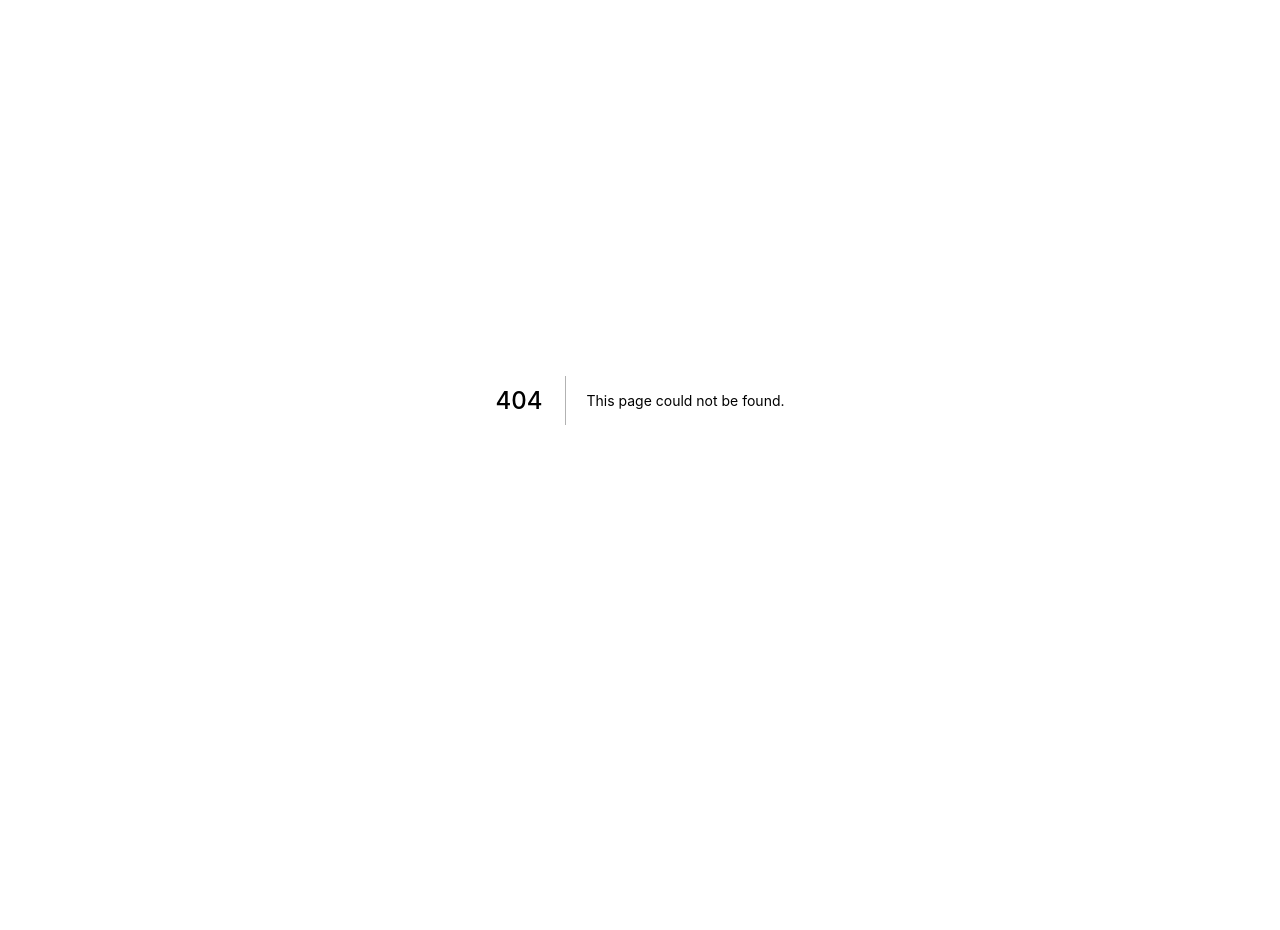
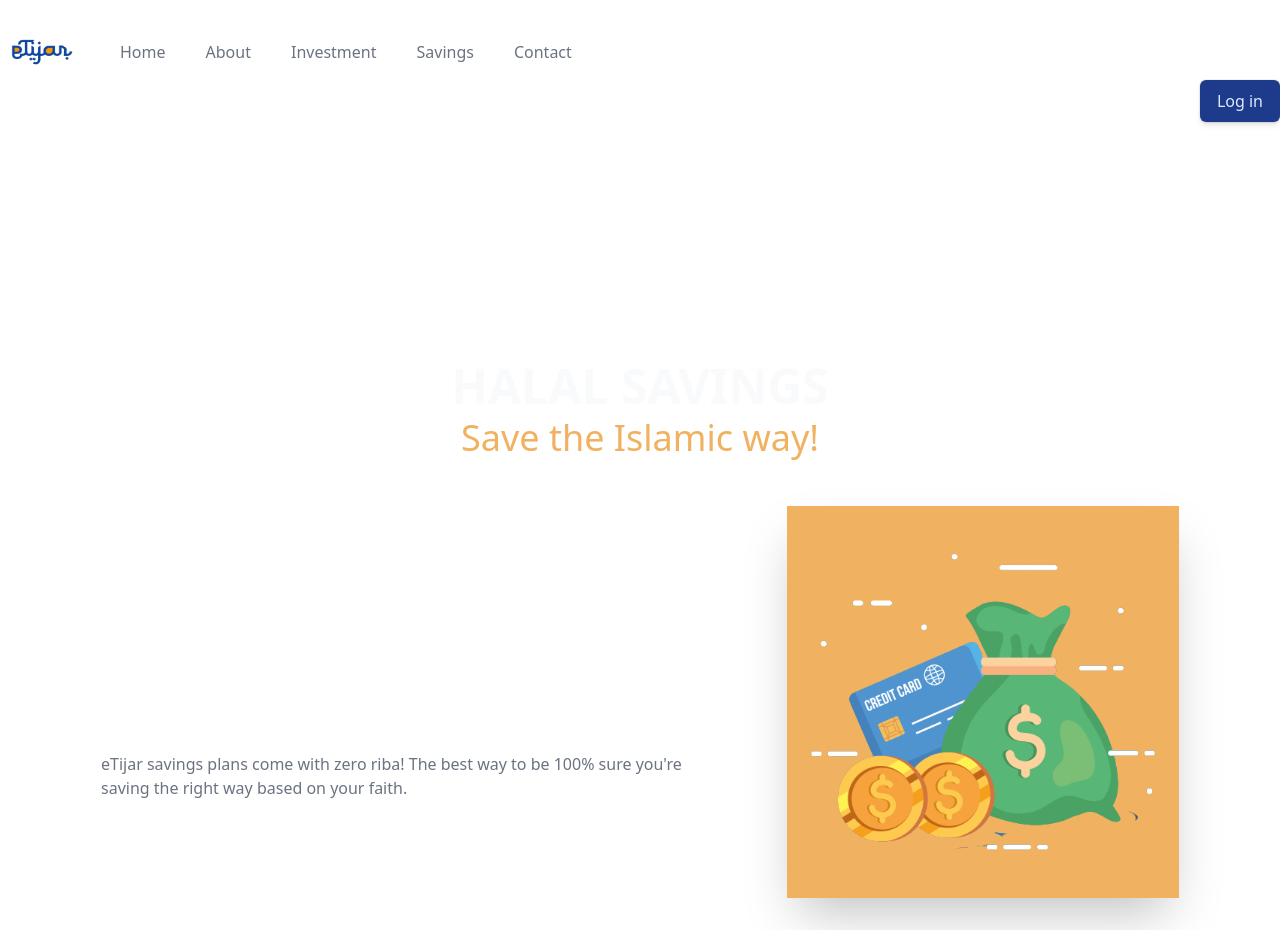
Before and after one commit to eTijar/etijar-landing, a Next.js app: page /savings in a window 1280 px wide. Before the commit this address had no page. Before the commit the page ends 800 px from the top, so only its background shows below. Built offline with nearby package versions, Linux system fonts and the light colour scheme; what @tailwindcss/typography would draw is missing.

Commit message:
Created Savings Header

```diff
--- a/pages/investment.tsx
+++ b/pages/investment.tsx
@@ -7,34 +7,6 @@ import MaxFooter from '../components/MaxFooter'
 import { FaMoneyBillWave, FaChartLine, FaLaptopCode, FaQuestion, FaRocket, FaBalanceScale } from 'react-icons/fa'
 
 const transition = {duration:1.2, ease: [0.6, 0.01, -0.05, 0.9]};
-
-const aboutTxt = {
-    animate: {
-        transition: {
-            delayChildren: .6,
-            staggerChildren: .04,
-            staggerDirection: -1,
-        },
-    },
-};
-const etiTxt = {
-        animate: {
-        transition: {
-            delayChildren: .6,
-            staggerChildren: .04,
-            staggerDirection: 1,
-        },
-    },
-};
-const letter = {
-    initial: {
-        y:400,
-    },
-    animate: {
-        y:0,
-        transition: {duration:1, ...transition}
-    },
-};
 
 export default function Investment() {
     const imageSize = {
--- /dev/null
+++ b/pages/savings.tsx
@@ -0,0 +1,46 @@
+import Link from "next/link"
+import Head from 'next/head';
+import {useState} from "react";
+import { motion } from 'framer-motion'
+import Header from '../components/Header'
+import MaxFooter from '../components/MaxFooter'
+import { FaMoneyBillWave, FaChartLine, FaLaptopCode, FaQuestion, FaRocket, FaBalanceScale } from 'react-icons/fa'
+
+const transition = {duration:1.2, ease: [0.6, 0.01, -0.05, 0.9]};
+
+export default function Savings() {
+    const imageSize = {
+        width:200,
+        height:200,
+    };
+
+    return(
+        <motion.div  className="relative overflow-hidden mx-auto max-h-auto">
+        <Head>
+				<title>eTijar - Savings Page</title>
+				<link rel="icon" href="/favicon.ico" />
+			</Head>
+
+                <div className="relative mb-4 pt-6 oveflow-hidden">
+
+                    {/*******************Header**********************/}
+                <Header />
+                <div className="w-full relative mt-10 md:px-6 px-4 py-40 magic2">
+                    <div className=" w-full text-center pt-10 relative">
+                        <div className="text-gray-50 md:text-5xl text-3xl font-black text-shadow hero-eti px-10 mb-2">HALAL SAVINGS</div>
+                        <p className="text-secondary-500 md:text-4xl text-2xl hero-eti text-shadow ">Save the Islamic way!</p>
+                    </div>
+                    </div>
+                    </div>
+
+                    <div className="relative min-h-auto w-auto pb-10 md:pb-8 px-6 lg:px-3 lg:mx-10 mx-6  flex justify-around items-center flex-wrap flex-row-reverse">
+				<img className="w-4/6 lg:w-2/6 p-2 shadow-2xl bg-secondary-500 -mt-32 shapeless" src="savings.png" alt="savings" />
+				<div className="w-full lg:w-3/6 h-full mt-5 justify-center lg:justify-start flex items-center flex-wrap">
+					<p className="text-base text-gray-500">
+                    eTijar savings plans come with zero riba! The best way to be 100% sure you're saving the right way based on your faith.</p>
+				</div>
+
+			</div>
+            </motion.div>
+    );
+}
```
Also changed, not shown: public/savings-phone.png (added), public/savings.png (added).
